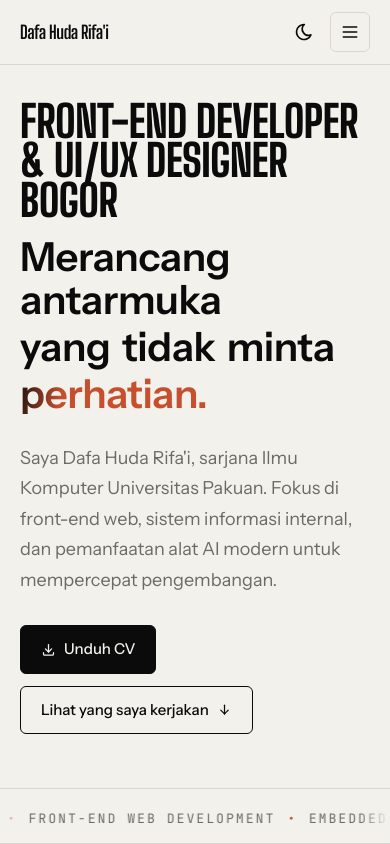
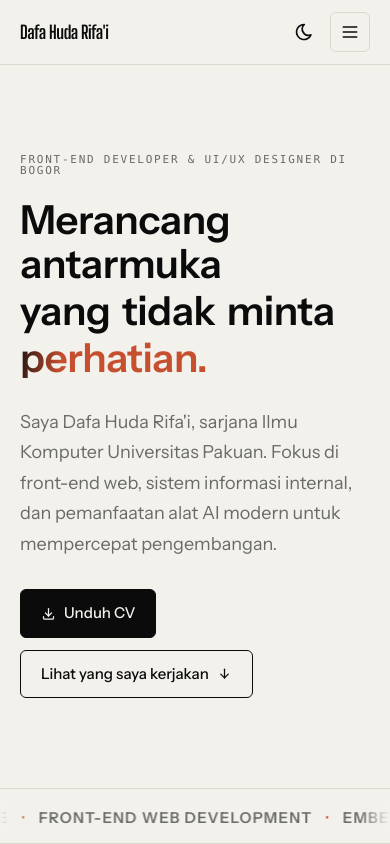
Before and after one commit to dafahuda/myportfolio, a React (Vite) app: page / in a window 390 px wide. Shown: the top 844 px of the page. Built offline with nearby package versions, Linux system fonts and the light colour scheme.

Commit message:
Revert "feat: SEO head + JSON-LD target, font selaras referensi RC"
This reverts commit 0324691c0d72c9d92576288b894c1543ffb9d549.

```diff
--- a/index.html
+++ b/index.html
@@ -6,22 +6,22 @@
     <meta name="theme-color" content="#F2F1EC" media="(prefers-color-scheme: light)" />
     <meta name="theme-color" content="#1A1815" media="(prefers-color-scheme: dark)" />
 
-    <title>Dafa Huda Rifa'i — Front-End Developer &amp; UI/UX Designer Bogor</title>
+    <title>Dafa Huda Rifa'i | Front-end Developer & UI/UX | Bogor</title>
     <meta
       name="description"
-      content="Portfolio Dafa Huda Rifa'i — Front-End Developer &amp; UI/UX Designer berbasis Bogor. Spesialisasi React, Next.js, Tailwind CSS &amp; Figma. Siap remote &amp; onsite."
+      content="Cari Front-end Developer atau UI/UX Designer dengan React? Kenali Dafa Huda Rifa'i, siap bekerja di Jakarta, Bogor, atau remote. Rekruter, unduh CV saya."
     />
     <link rel="canonical" href="https://portfolio.dhr.my.id/" />
     <meta name="author" content="Dafa Huda Rifa'i" />
     <meta name="robots" content="index, follow, max-image-preview:large" />
     <meta
       name="keywords"
-      content="Dafa Huda Rifa'i, Front-End Developer Indonesia, UI UX Designer Bogor, React Developer Indonesia, Front-End Developer Jakarta, Portfolio Front-End Developer, Next.js Developer, Tailwind CSS, Figma"
+      content="Dafa Huda Rifa'i, Front-end Developer Bogor, UI UX Designer Jakarta, React Developer Indonesia, portfolio front-end developer"
     />
 
     <!-- Geo: basis Bogor, terbuka Jakarta & remote -->
     <meta name="geo.region" content="ID-JB" />
-    <meta name="geo.placename" content="Bogor, Jawa Barat, Indonesia" />
+    <meta name="geo.placename" content="Bogor, Jawa Barat" />
     <meta name="ICBM" content="-6.595, 106.816" />
 
     <!-- Open Graph -->
@@ -31,23 +31,23 @@
     <meta property="og:locale" content="id_ID" />
     <meta property="og:url" content="https://portfolio.dhr.my.id/" />
     <meta property="og:site_name" content="Dafa Huda Rifa'i" />
-    <meta property="og:title" content="Dafa Huda Rifa'i — Front-End Developer &amp; UI/UX Designer Bogor" />
+    <meta property="og:title" content="Dafa Huda Rifa'i | Front-end Developer & UI/UX Designer" />
     <meta
       property="og:description"
-      content="Portfolio Dafa Huda Rifa'i — Front-End Developer &amp; UI/UX Designer berbasis Bogor. Spesialisasi React, Next.js, Tailwind CSS &amp; Figma. Siap remote &amp; onsite."
+      content="Front-end Developer dan UI/UX Designer dengan React, siap bekerja di Jakarta, Bogor, atau remote. Lihat proyek, pengalaman, dan unduh CV."
     />
     <meta property="og:image" content="https://portfolio.dhr.my.id/assets/og-image.jpg" />
     <meta property="og:image:type" content="image/jpeg" />
     <meta property="og:image:width" content="1200" />
     <meta property="og:image:height" content="630" />
-    <meta property="og:image:alt" content="Dafa Huda Rifa'i — Front-End Developer &amp; UI/UX Designer Bogor" />
+    <meta property="og:image:alt" content="Dafa Huda Rifa'i, Front-end Developer & UI/UX Designer" />
 
     <!-- Twitter -->
     <meta name="twitter:card" content="summary_large_image" />
-    <meta name="twitter:title" content="Dafa Huda Rifa'i — Front-End Developer &amp; UI/UX Designer Bogor" />
+    <meta name="twitter:title" content="Dafa Huda Rifa'i | Front-end Developer & UI/UX Designer" />
     <meta
       name="twitter:description"
-      content="Portfolio Dafa Huda Rifa'i — Front-End Developer &amp; UI/UX Designer berbasis Bogor. Spesialisasi React, Next.js, Tailwind CSS &amp; Figma. Siap remote &amp; onsite."
+      content="Front-end Developer dan UI/UX Designer dengan React. Jakarta, Bogor, atau remote. Proyek, pengalaman, dan CV di satu halaman."
     />
     <meta name="twitter:image" content="https://portfolio.dhr.my.id/assets/og-image.jpg" />
 
@@ -64,14 +64,14 @@
     <link rel="preconnect" href="https://fonts.googleapis.com" />
     <link rel="preconnect" href="https://fonts.gstatic.com" crossorigin />
     <link
-      href="https://fonts.googleapis.com/css2?family=Big+Shoulders+Display:wght@400;700;800;900&family=Instrument+Sans:ital,wght@0,400;0,500;0,600;1,400&family=JetBrains+Mono:wght@400;500&display=swap"
+      href="https://fonts.googleapis.com/css2?family=Big+Shoulders+Display:wght@700;800&family=Instrument+Sans:wght@400;500;600&display=swap"
       rel="stylesheet"
     />
 
     <!-- Preload hero image untuk LCP -->
     <link rel="preload" as="image" href="/assets/hero-img.webp" fetchpriority="high" />
 
-    <!-- JSON-LD: WebSite + ProfilePage + Person + ItemList 7 proyek -->
+    <!-- JSON-LD: WebSite + ProfilePage + Person + ItemList proyek -->
     <script type="application/ld+json">
       {
         "@context": "https://schema.org",
@@ -79,25 +79,27 @@
           {
             "@type": "WebSite",
             "@id": "https://portfolio.dhr.my.id/#website",
+            "url": "https://portfolio.dhr.my.id/",
             "name": "Portfolio Dafa Huda Rifa'i",
-            "url": "https://portfolio.dhr.my.id/",
             "inLanguage": "id-ID",
-            "author": { "@id": "https://portfolio.dhr.my.id/#person" }
+            "publisher": { "@id": "https://portfolio.dhr.my.id/#person" }
           },
           {
             "@type": "ProfilePage",
             "@id": "https://portfolio.dhr.my.id/#profilepage",
             "url": "https://portfolio.dhr.my.id/",
+            "inLanguage": "id-ID",
+            "dateModified": "2026-10-06",
             "mainEntity": { "@id": "https://portfolio.dhr.my.id/#person" }
           },
           {
             "@type": "Person",
             "@id": "https://portfolio.dhr.my.id/#person",
             "name": "Dafa Huda Rifa'i",
+            "jobTitle": "Front-end Developer & UI/UX Designer",
+            "description": "Front-end Developer dan UI/UX Designer lulusan S1 Ilmu Komputer Universitas Pakuan (IPK 3.60). Terbuka untuk posisi Front-end Developer atau UI/UX Designer di Jakarta, Bogor, atau remote.",
             "url": "https://portfolio.dhr.my.id/",
             "image": "https://portfolio.dhr.my.id/assets/hero-img.webp",
-            "jobTitle": "Front-End Developer & UI/UX Designer",
-            "description": "Portfolio Dafa Huda Rifa'i — Front-End Developer & UI/UX Designer berbasis Bogor. Spesialisasi React, Next.js, Tailwind CSS & Figma. Siap remote & onsite.",
             "email": "mailto:dafahudarifai147@gmail.com",
             "address": {
               "@type": "PostalAddress",
@@ -106,17 +108,78 @@
               "addressCountry": "ID"
             },
             "alumniOf": {
-              "@type": "CollegeOrUniversity",
-              "name": "Universitas Pakuan"
+              "@type": "OrganizationRole",
+              "startDate": "2019",
+              "endDate": "2025",
+              "alumniOf": {
+                "@type": "CollegeOrUniversity",
+                "name": "Universitas Pakuan"
+              }
             },
+            "worksFor": [
+              {
+                "@type": "OrganizationRole",
+                "startDate": "2025-11",
+                "endDate": "2026-05",
+                "roleName": "Data & Information Management",
+                "worksFor": {
+                  "@type": "Organization",
+                  "name": "Badan Pengembangan dan Pembinaan Bahasa"
+                }
+              },
+              {
+                "@type": "OrganizationRole",
+                "startDate": "2022-09",
+                "endDate": "2023-02",
+                "roleName": "Web Development (MSIB Batch 3, Kampus Merdeka)",
+                "worksFor": {
+                  "@type": "Organization",
+                  "name": "Infinite Learning Indonesia"
+                }
+              }
+            ],
             "knowsAbout": [
-              "HTML", "CSS", "JavaScript", "PHP", "React", "Next.js",
-              "Node.js", "CodeIgniter", "Tailwind CSS", "Bootstrap",
-              "MySQL", "Figma", "Canva", "GitHub"
+              "Front-end Development", "UI/UX Design", "React", "Next.js",
+              "Tailwind CSS", "JavaScript", "HTML", "CSS", "PHP", "Node.js",
+              "CodeIgniter", "Bootstrap", "MySQL", "Figma", "Canva", "GitHub",
+              "Google Apps Script", "Leaflet.js", "Chart.js",
+              "Design Thinking", "Wireframing", "Prototyping",
+              "Internet of Things", "Fuzzy Logic",
+              "Artificial Intelligence", "AI-Assisted Development"
+            ],
+            "hasCredential": [
+              {
+                "@type": "EducationalOccupationalCredential",
+                "name": "Junior Network Administrator Fundamental & Intermediate",
+                "credentialCategory": "certificate",
+                "recognizedBy": { "@type": "Organization", "name": "Digital Talent Scholarship" },
+                "dateIssued": "2025"
+              },
+              {
+                "@type": "EducationalOccupationalCredential",
+                "name": "Teknisi Drive Tester Fundamental & Intermediate",
+                "credentialCategory": "certificate",
+                "recognizedBy": { "@type": "Organization", "name": "Digital Talent Scholarship" },
+                "dateIssued": "2025"
+              },
+              {
+                "@type": "EducationalOccupationalCredential",
+                "name": "Artificial Intelligence Learning Hub Huawei",
+                "credentialCategory": "certificate",
+                "recognizedBy": { "@type": "Organization", "name": "Digital Talent Scholarship" },
+                "dateIssued": "2025-10"
+              },
+              {
+                "@type": "EducationalOccupationalCredential",
+                "name": "Microsoft Office Desktop Training",
+                "credentialCategory": "certificate",
+                "recognizedBy": { "@type": "Organization", "name": "Trust Training Partners" },
+                "dateIssued": "2019"
+              }
             ],
             "sameAs": [
+              "https://github.com/dafahuda",
               "https://www.linkedin.com/in/dafa-huda-rifa-i",
-              "https://github.com/dafahuda",
               "https://www.instagram.com/dafa.h.r"
             ]
           },
@@ -127,73 +190,86 @@
             "numberOfItems": 7,
             "itemListElement": [
               {
-                "@type": "ListItem",
-                "position": 1,
+                "@type": "ListItem", "position": 1,
                 "item": {
                   "@type": "SoftwareSourceCode",
                   "name": "SIMPEG Dashboard",
-                  "description": "Dashboard SDM internal Badan Pengembangan dan Pembinaan Bahasa: CRUD data pegawai, pendidikan, jabatan, kepangkatan, dan pelatihan.",
-                  "url": "https://github.com/dafahuda/MY-SIMPEG-APP"
+                  "description": "Dashboard SDM internal Badan Pengembangan dan Pembinaan Bahasa: CRUD data pribadi, pendidikan, riwayat jabatan, kepangkatan, dan pelatihan pegawai.",
+                  "programmingLanguage": ["JavaScript", "HTML", "CSS"],
+                  "keywords": "Google Apps Script, Google Sheets",
+                  "codeRepository": "https://github.com/dafahuda/MY-SIMPEG-APP",
+                  "author": { "@id": "https://portfolio.dhr.my.id/#person" },
+                  "dateCreated": "2025"
                 }
               },
               {
-                "@type": "ListItem",
-                "position": 2,
+                "@type": "ListItem", "position": 2,
                 "item": {
                   "@type": "SoftwareSourceCode",
                   "name": "Bogor Landslide Risk",
-                  "description": "Peta interaktif risiko longsor Kota Bogor dengan skoring fuzzy logic, Leaflet.js, dan Chart.js.",
-                  "url": "https://dafahuda.github.io/bogor-landslide-risk"
+                  "description": "Peta interaktif risiko longsor Kota Bogor dengan fuzzy logic berbasis Leaflet.js dan Chart.js.",
+                  "programmingLanguage": "JavaScript",
+                  "keywords": "Leaflet.js, Chart.js, Fuzzy Logic",
+                  "codeRepository": "https://github.com/dafahuda/bogor-landslide-risk",
+                  "url": "https://dafahuda.github.io/bogor-landslide-risk",
+                  "author": { "@id": "https://portfolio.dhr.my.id/#person" },
+                  "dateCreated": "2025"
                 }
               },
               {
-                "@type": "ListItem",
-                "position": 3,
+                "@type": "ListItem", "position": 3,
                 "item": {
                   "@type": "WebSite",
                   "name": "Portfolio Redesign 2026",
-                  "description": "Situs portfolio ini, dibangun dengan React 19, Vite, dan Tailwind CSS.",
-                  "url": "https://portfolio.dhr.my.id/"
+                  "description": "Situs portfolio ini, ditulis ulang dengan React 19, Vite, dan Tailwind CSS.",
+                  "url": "https://portfolio.dhr.my.id/",
+                  "author": { "@id": "https://portfolio.dhr.my.id/#person" },
+                  "dateCreated": "2026-09"
                 }
               },
               {
-                "@type": "ListItem",
-                "position": 4,
+                "@type": "ListItem", "position": 4,
                 "item": {
                   "@type": "CreativeWork",
                   "name": "Mini Weather Station",
-                  "description": "Skripsi: stasiun cuaca IoT real-time dengan Arduino, CodeIgniter 3, Bootstrap, dan fuzzy logic.",
-                  "url": "https://portfolio.dhr.my.id/"
+                  "description": "Skripsi: stasiun cuaca IoT real-time berbasis Arduino dengan dashboard web CodeIgniter dan estimasi kondisi cuaca fuzzy logic.",
+                  "keywords": "Arduino, CodeIgniter 3, Bootstrap, Chart.js, Fuzzy Logic, IoT",
+                  "author": { "@id": "https://portfolio.dhr.my.id/#person" },
+                  "dateCreated": "2024"
                 }
               },
               {
-                "@type": "ListItem",
-                "position": 5,
+                "@type": "ListItem", "position": 5,
                 "item": {
                   "@type": "WebSite",
                   "name": "Fintrack",
-                  "description": "Capstone MSIB Batch 3: platform edukasi keuangan, peran Frontend Developer (MongoDB, Express, React, Node.js, Tailwind CSS).",
-                  "url": "https://fintrack-ten.vercel.app"
+                  "description": "Capstone MSIB: platform edukasi keuangan, peran Frontend Developer dalam tim.",
+                  "url": "https://fintrack-ten.vercel.app",
+                  "keywords": "MongoDB, Express, React, Node.js, Tailwind CSS",
+                  "author": { "@id": "https://portfolio.dhr.my.id/#person" },
+                  "dateCreated": "2023"
                 }
               },
               {
-                "@type": "ListItem",
-                "position": 6,
+                "@type": "ListItem", "position": 6,
                 "item": {
                   "@type": "CreativeWork",
                   "name": "Freedom",
-                  "description": "Capstone MSIB Batch 3: platform edukasi, peran UI Designer (React, Tailwind CSS).",
-                  "url": "https://portfolio.dhr.my.id/"
+                  "description": "Capstone MSIB: platform edukasi, peran UI Designer.",
+                  "keywords": "React, Tailwind CSS, UI Design",
+                  "author": { "@id": "https://portfolio.dhr.my.id/#person" },
+                  "dateCreated": "2022"
                 }
               },
               {
-                "@type": "ListItem",
-                "position": 7,
+                "@type": "ListItem", "position": 7,
                 "item": {
                   "@type": "CreativeWork",
                   "name": "Gabungin",
-                  "description": "Prototipe kolaborasi tim: chat, pembagian tugas, dan penjadwalan (HTML, CSS, JavaScript, Figma).",
-                  "url": "https://portfolio.dhr.my.id/"
+                  "description": "Prototipe kolaborasi tim.",
+                  "keywords": "HTML, CSS, JavaScript, Figma",
+                  "author": { "@id": "https://portfolio.dhr.my.id/#person" },
+                  "dateCreated": "2022"
                 }
               }
             ]
--- a/src/index.css
+++ b/src/index.css
@@ -15,7 +15,7 @@
 
   --font-display: "Big Shoulders Display", "Arial Narrow", sans-serif;
   --font-sans: "Instrument Sans", ui-sans-serif, system-ui, sans-serif;
-  --font-mono: "JetBrains Mono", ui-monospace, monospace;
+  --font-mono: ui-monospace, "SF Mono", "Cascadia Mono", "Roboto Mono", Menlo, Consolas, monospace;
 }
 
 /* Mode gelap hangat — near-black cokelat, bukan gelap dingin.
@@ -48,27 +48,13 @@ html.dark {
   }
 
   h1,
-  h2 {
+  h2,
+  h3 {
     font-family: var(--font-display);
     font-weight: 800;
     letter-spacing: -0.01em;
-    line-height: 0.9;
-    text-transform: uppercase;
+    line-height: 1.02;
     color: var(--color-ink);
-  }
-
-  h3 {
-    font-family: var(--font-sans);
-    font-weight: 600;
-    line-height: 1.5;
-    color: var(--color-ink);
-  }
-
-  @media (min-width: 768px) {
-    h1,
-    h2 {
-      line-height: 0.82;
-    }
   }
 
   ::selection {
@@ -126,14 +112,8 @@ html.dark {
 
   .section-title {
     font-size: clamp(2.75rem, 6.5vw, 5.25rem);
-    line-height: 0.9;
+    line-height: 1;
     margin-bottom: 2rem;
-  }
-
-  @media (min-width: 768px) {
-    .section-title {
-      line-height: 0.82;
-    }
   }
 
   .lead {
@@ -422,10 +402,10 @@ html.dark .mark-accent {
 /* Marquee bidang minat di bawah hero: teks font display, uppercase,
    pemisah titik tengah beraksen terracotta (satu-satunya aksen di situ). */
 .hero-marquee-item {
-  font-family: var(--font-mono);
-  font-weight: 400;
-  font-size: 13px;
-  letter-spacing: 0.16em;
+  font-family: var(--font-sans);
+  font-weight: 600;
+  font-size: 15px;
+  letter-spacing: 0.08em;
   text-transform: uppercase;
   white-space: nowrap;
   color: var(--color-muted);
--- a/src/pages/HeroSection.jsx
+++ b/src/pages/HeroSection.jsx
@@ -22,27 +22,21 @@ const HeroSection = () => {
 
   return (
     <section id="beranda" className="min-h-[100svh] flex flex-col">
-      <div className="container-page flex-1 flex items-center" style={{ paddingTop: "clamp(3.5rem, 10vh, 5rem)", paddingBottom: "2rem" }}>
+      <div className="container-page flex-1 flex items-center pt-24 md:pt-28 pb-8">
         <div className="md:max-w-[90%]">
-          {/* H1 SEO: keyword profesi + lokasi.
+          {/* H1 SEO: keyword profesi + lokasi; bergaya label kecil.
               Tagline puitis di bawahnya adalah <p> display, bukan heading. */}
           <h1
-            className="hero-rise"
-            style={{
-              animationDelay: "400ms",
-              marginBottom: "1rem",
-              fontSize: "clamp(2.75rem, min(6.5vw, 8vh), 5.25rem)",
-              lineHeight: "0.9",
-              letterSpacing: "-0.01em",
-            }}
+            className="section-label hero-rise"
+            style={{ animationDelay: "400ms", marginBottom: "0.75rem" }}
           >
-            Front-End Developer &amp; UI/UX Designer Bogor
+            Front-end Developer &amp; UI/UX Designer di Bogor
           </h1>
           <p
             aria-hidden="false"
             className="mt-3 font-extrabold hero-rise"
             style={{
-              fontSize: "clamp(2.5rem, min(8vw, 8vh), 6.5rem)",
+              fontSize: "clamp(2.5rem, min(8vw, 10.5vh), 6.5rem)",
               lineHeight: 1.0,
               letterSpacing: "-0.01em",
               marginBottom: "clamp(1rem, 3vh, 2rem)",
```
Also changed, not shown: 1 other file (tests, documents, lock files or other folders).
